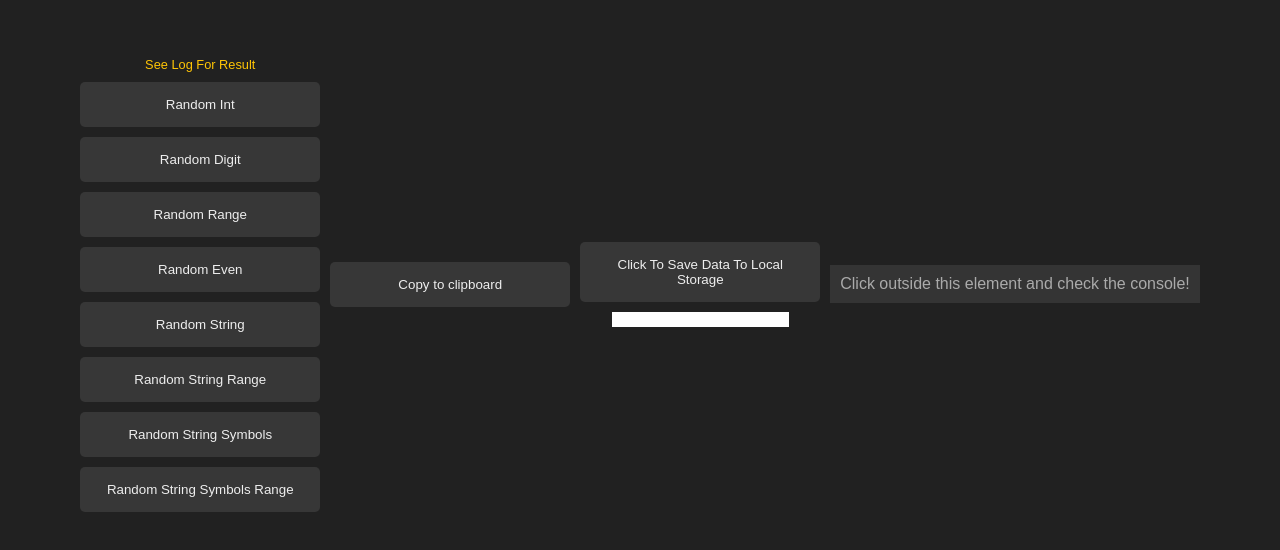
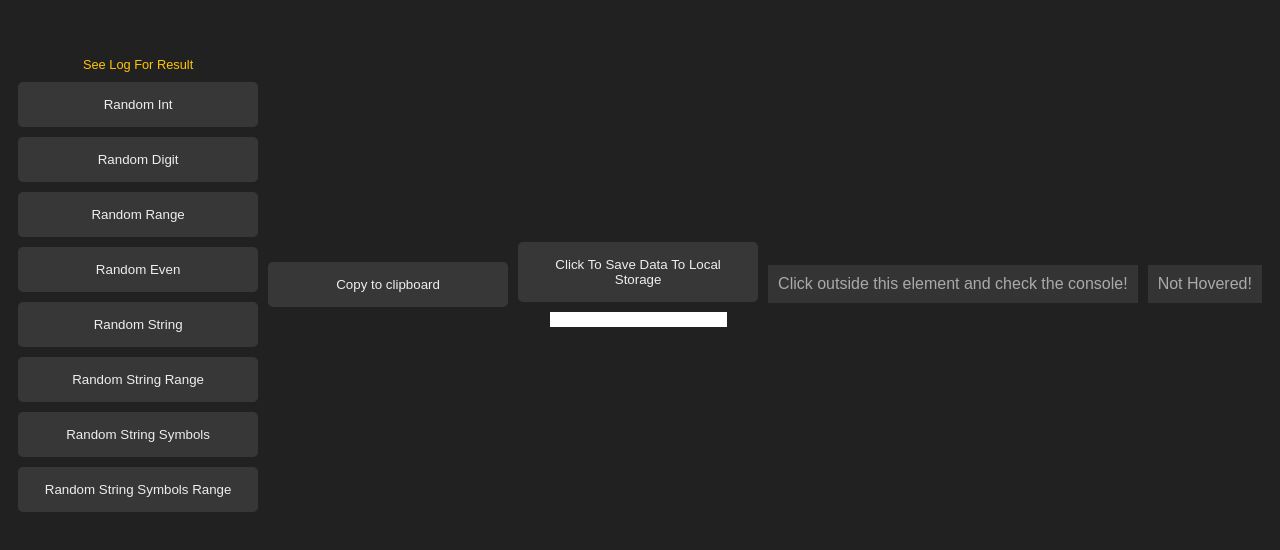
Before and after one commit to mohammad-zolghadr/react-hooks-plus, a React (Vite) app: page / in a window 1280 px wide. Shown: the part 116-666 px from the top of the page. Built offline with nearby package versions, Linux system fonts and the light colour scheme.

Commit message:
Create : onHover Hook
create  <useHover> Hook and Publish

```diff
--- a/src/App.tsx
+++ b/src/App.tsx
@@ -19,6 +19,8 @@ import { useLocalStorage } from './lib/index';
 import { useDocTitle } from './lib/index';
 
 import { useOnClickOutside } from './lib/index';
+
+import { useHover } from './lib/index';
 
 const styleFlex: {} = {
   display: 'flex',
@@ -56,6 +58,8 @@ function App() {
   };
 
   const myRef = useRef(null);
+
+  const [hoverRef, isHovered] = useHover();
 
   const handleClickOutside = () => {
     console.log('Clicked outside!');
@@ -158,6 +162,16 @@ function App() {
       >
         Click outside this element and check the console!
       </div>
+      <div
+        style={{
+          backgroundColor: '#343434',
+          padding: '10px',
+          color: '#aaa',
+        }}
+        ref={hoverRef}
+      >
+        {isHovered ? 'Is Hovered!' : 'Not Hovered!'}
+      </div>
     </div>
   );
 }
--- /dev/null
+++ b/src/lib/hooks/useHover.tsx
@@ -0,0 +1,31 @@
+import { useState, useEffect, useRef } from 'react';
+
+function useHover(): [React.MutableRefObject<any>, boolean] {
+  const [isHovered, setIsHovered] = useState(false);
+  const ref = useRef<any>(null);
+
+  function handleMouseOver() {
+    setIsHovered(true);
+  }
+
+  function handleMouseOut() {
+    setIsHovered(false);
+  }
+
+  useEffect(() => {
+    const node = ref.current;
+    if (node) {
+      node.addEventListener('mouseover', handleMouseOver);
+      node.addEventListener('mouseout', handleMouseOut);
+
+      return () => {
+        node.removeEventListener('mouseover', handleMouseOver);
+        node.removeEventListener('mouseout', handleMouseOut);
+      };
+    }
+  }, [ref.current]);
+
+  return [ref, isHovered];
+}
+
+export default useHover;
--- a/src/lib/index.ts
+++ b/src/lib/index.ts
@@ -38,5 +38,8 @@ export { useLocalStorage };
 import useDocTitle from './hooks/useDocTitle';
 export { useDocTitle };
 // =========== on click outside
-import useOnClickOutside from './hooks/useOnClickOutSide';
+import useOnClickOutside from './hooks/useOnClickOutside';
 export { useOnClickOutside };
+// =========== on hover
+import useHover from './hooks/useHover';
+export { useHover };
```
Also changed, not shown: package.json (+6 -4 lines), 1 other file (tests, documents, lock files or other folders).
